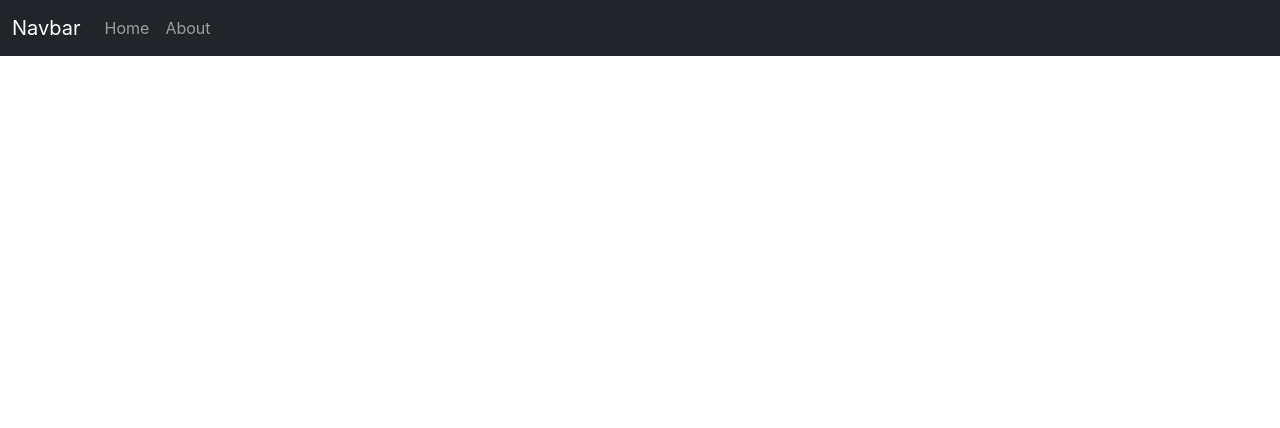
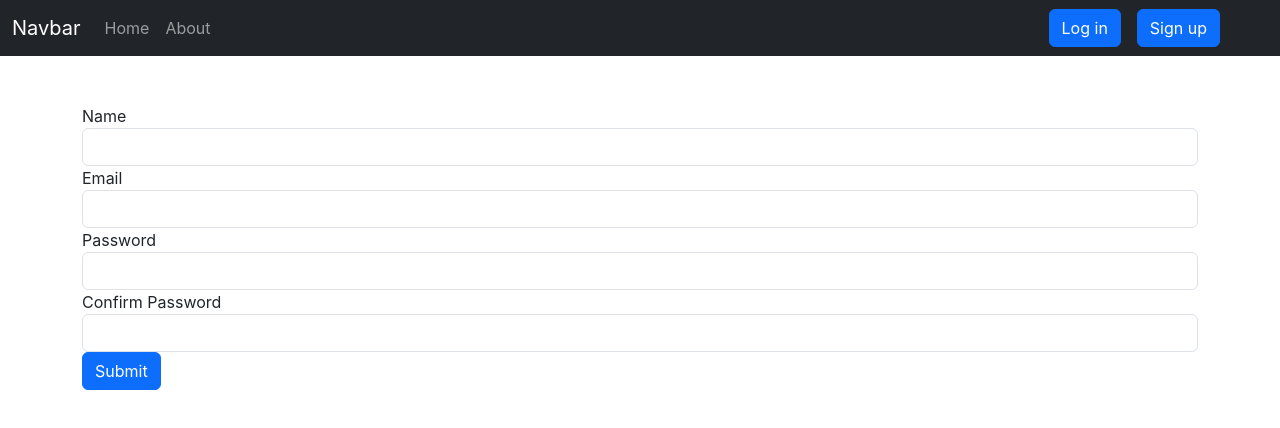
Before and after one commit to BiratBC/NoteDock, a React (Create React App) app in the folder client/: page /signup in a window 1280 px wide. Before the commit this address had no page. Shown: the top 428 px of the page. Built offline with nearby package versions, Linux system fonts and the light colour scheme; the HTML template or start-up script is replaced by a standard one.

Commit message:
components change

```diff
--- a/client/src/App.js
+++ b/client/src/App.js
@@ -5,6 +5,8 @@ import Home from "./components/Home";
 import About from "./components/About";
 import NoteState from "./context/notes/NoteState";
 import { ToastContainer } from 'react-toastify';
+import Signup from "./components/Signup";
+import Login from "./components/Login";
 
 function App() {
   return (
@@ -31,6 +33,8 @@ function App() {
           <Routes>
             <Route exact path="/" element={<Home />} />
             <Route exact path="/about" element={<About />} />
+            <Route exact path="/login" element={<Login />} />
+            <Route exact path="/signup" element={<Signup />} />
           </Routes>
         </BrowserRouter>
       </NoteState>
--- a/client/src/components/AddNote.js
+++ b/client/src/components/AddNote.js
@@ -33,6 +33,7 @@ function AddNote() {
               placeholder="Title"
               onChange={onChange}
               name="title"
+              required
             />
           </div>
 
@@ -45,6 +46,7 @@ function AddNote() {
               placeholder="Description"
               onChange={onChange}
               name="description"
+              required
             />
           </div>
 
@@ -58,6 +60,7 @@ function AddNote() {
               placeholder="tag"
               onChange={onChange}
               name="tag"
+              required
             />
           </div>
 
@@ -67,6 +70,7 @@ function AddNote() {
             type="submit"
             className="btn btn-primary"
             onClick={handleClick}
+            disabled ={note.title.length<5 || note.description.length<10}
           >
             Add Note
           </button>
--- a/client/src/components/Home.js
+++ b/client/src/components/Home.js
@@ -1,5 +1,5 @@
-import React, { useContext } from "react";
-import contextValue from '../context/notes/noteContext';
+import React, { } from "react";
+// import contextValue from '../context/notes/noteContext';
 import Notes from '../components/Notes';
 import AddNote from "./AddNote";
 
--- /dev/null
+++ b/client/src/components/Login.js
@@ -0,0 +1,75 @@
+import React, { useState } from "react";
+import { toast } from "react-toastify";
+
+function Login() {
+  const [input, setInput] = useState({
+    email: "email",
+    password: "",
+  });
+
+  const onChange = (e) => {
+    setInput({ ...input, [e.target.name]: e.target.value });
+  };
+
+  const handleSubmit = async (e) => {
+    e.preventDefault();
+    const host = `http://localhost:5000`;
+    try {
+      const response = await fetch(`${host}/api/auth/login`, {
+        method: "POST",
+        headers: {
+          "Content-Type": "application/json",
+        },
+        body: JSON.stringify({ email: input.email, password: input.password }),
+      });
+      const json = await response.json();
+      console.log(json);
+      if (response.ok) {
+        toast.success("Logged in successfully");
+        localStorage.setItem("token", json.jwtToken);
+
+      }
+
+      // setnotes(notes.concat());
+    } catch (error) {
+      console.error(error.message);
+      toast.error("Invalid username or password");
+    }
+  };
+  return (
+    <>
+      <div className="container my-5">
+        <form onSubmit={handleSubmit}>
+          <div className="">
+            <label htmlFor="email">Email</label>
+            <input
+              type="email"
+              className="form-control"
+              id="email"
+              name="email"
+              aria-describedby="emailHelp"
+              value={input.email}
+              onChange={onChange}
+            />
+          </div>
+          <div className="">
+            <label htmlFor="password">Password</label>
+            <input
+              type="password"
+              className="form-control"
+              id="password"
+              name="password"
+              value={input.password}
+              onChange={onChange}
+            />
+          </div>
+          <button type="submit" className="btn btn-primary">
+            Submit
+          </button>
+        </form>
+      </div>
+    </>
+  );
+}
+
+export default Login;
--- a/client/src/components/Navbar.js
+++ b/client/src/components/Navbar.js
@@ -38,6 +38,10 @@ function Navbar() {
               </NavLink>
             </div>
           </div>
+          <div className="d-flex mx-5">
+            <Link to="/login"><button className="btn btn-primary mx-3">Log in</button></Link>
+            <Link to="/signup"><button className="btn btn-primary">Sign up</button></Link>
+          </div>
         </div>
       </nav>
     </>
--- a/client/src/components/NoteItem.js
+++ b/client/src/components/NoteItem.js
@@ -1,4 +1,4 @@
-import React, { useContext , useState, useEffect} from "react";
+import React, { useContext } from "react";
 import contextValue from "../context/notes/noteContext";
 
 function NoteItem(props) {
--- a/client/src/components/Notes.js
+++ b/client/src/components/Notes.js
@@ -1,4 +1,4 @@
-import React, { useContext, useEffect, useRef , useState} from "react";
+import React, { useContext, useEffect, useRef, useState } from "react";
 import contextValue from "../context/notes/noteContext";
 import NoteItem from "./NoteItem";
 
@@ -7,7 +7,7 @@ function Notes() {
   const { notes, getNotes, editNote } = context;
 
   const [note, setNote] = useState({
-      id : "",
+    id: "",
     etitle: "",
     edescription: "",
     etag: "default",
@@ -16,16 +16,16 @@ function Notes() {
   const onChange = (e) => {
     setNote({
       ...note,
-      [e.target.name] : e.target.value,
-    })
+      [e.target.name]: e.target.value,
+    });
   };
   const updateNote = (currentNote) => {
     ref.current.click();
     setNote({
-      id : currentNote._id,
-      etitle : currentNote.title,
-      edescription : currentNote.description,
-      etag : currentNote.tag
+      id: currentNote._id,
+      etitle: currentNote.title,
+      edescription: currentNote.description,
+      etag: currentNote.tag,
     });
   };
 
@@ -34,7 +34,7 @@ function Notes() {
     console.log("note updated", note);
     editNote(note.id, note.etitle, note.edescription, note.etag);
     refClose.current.click();
-  }
+  };
 
   const ref = useRef(null);
   const refClose = useRef(null);
@@ -45,7 +45,16 @@ function Notes() {
   return (
     <>
       <div className="container">
-      <button type="button" ref = {ref} className="btn btn-primary d-none" data-bs-toggle="modal" data-bs-target="#exampleModal" data-bs-whatever="@mdo">Open modal for @mdo</button>
+        <button
+          type="button"
+          ref={ref}
+          className="btn btn-primary d-none"
+          data-bs-toggle="modal"
+          data-bs-target="#exampleModal"
+          data-bs-whatever="@mdo"
+        >
+          Open modal for @mdo
+        </button>
         <div
           className="modal fade"
           id="exampleModal"
@@ -79,6 +88,7 @@ function Notes() {
                       name="etitle"
                       value={note.etitle}
                       onChange={onChange}
+                      required
                     />
                   </div>
                   <div className="mb-3">
@@ -92,6 +102,8 @@ function Notes() {
                       name="edescription"
                       value={note.edescription}
                       onChange={onChange}
+                      required
+                      minLength={10}
                     />
                   </div>
                   <div className="mb-3">
@@ -104,6 +116,8 @@ function Notes() {
                       name="etag"
                       value={note.etag}
                       onChange={onChange}
+                      minLength={3}
+                      required
                     ></textarea>
                   </div>
                 </form>
@@ -121,6 +135,7 @@ function Notes() {
                   type="button"
                   className="btn btn-primary"
                   onClick={handleClick}
+                  disabled={note.etitle.length < 5 || note.edescription.length <10}
                 >
                   Update Note
                 </button>
@@ -130,13 +145,12 @@ function Notes() {
         </div>
         <div className="row my-3">
           <h2>Your notes</h2>
+          <div className="container">
+            {notes.length === 0 && "No notes to display"}
+          </div>
           {notes.map((note) => {
             return (
-              <NoteItem
-                key={note._id}
-                updateNote={updateNote}
-                note={note}
-              />
+              <NoteItem key={note._id} updateNote={updateNote} note={note} />
             );
           })}
         </div>
--- /dev/null
+++ b/client/src/components/Signup.js
@@ -0,0 +1,99 @@
+import React, { useState } from "react";
+import { toast } from "react-toastify";
+
+function Signup() {
+  const [inputs, setInputs] = useState({
+    name: "",
+    email: "",
+    password: "",
+    cpassword: "",
+  });
+
+  const onChange = (e) => {
+    setInputs({ ...inputs, [e.target.name]: e.target.value });
+  };
+  const handleSubmit = async (e) => {
+    e.preventDefault();
+    try {
+      const host = `http://localhost:5000`;
+      const response = await fetch(`${host}/api/auth/createUser`, {
+        method: "POST",
+        headers: {
+          "Content-Type": "application/json",
+        },
+        body: JSON.stringify({
+          name: inputs.name,
+          email: inputs.email,
+          password: inputs.password,
+        }),
+      });
+      const json = await response.json();
+      console.log(json);
+      if (response.ok) {
+        toast.success("Logged in successfully");
+        localStorage.setItem("token", json.jwtToken);
+      }
+    } catch (error) {
+      console.error(error.message);
+    }
+  };
+
+  return (
+    <>
+      <div className="container my-5">
+        <form onSubmit={handleSubmit}>
+          <div className="">
+            <label htmlFor="email">Name</label>
+            <input
+              type="text"
+              className="form-control"
+              id="name"
+              name="name"
+              value={inputs.name}
+              onChange={onChange}
+            />
+          </div>
+          <div className="">
+            <label htmlFor="email">Email</label>
+            <input
+              type="email"
+              className="form-control"
+              id="email"
+              name="email"
+              aria-describedby="emailHelp"
+              value={inputs.email}
+              onChange={onChange}
+            />
+          </div>
+          <div className="">
+            <label htmlFor="password">Password</label>
+            <input
+              type="password"
+              className="form-control"
+              id="password"
+              name="password"
+              value={inputs.password}
+              onChange={onChange}
+            />
+          </div>
+          <div className="">
+            <label htmlFor="cpassword">Confirm Password</label>
+            <input
+              type="password"
+              className="form-control"
+              id="cpassword"
+              name="cpassword"
+              value={inputs.cpassword}
+              onChange={onChange}
+            />
+          </div>
+          <button type="submit" className="btn btn-primary">
+            Submit
+          </button>
+        </form>
+      </div>
+    </>
+  );
+}
+
+export default Signup;
```
Also changed, not shown: 1 other file (tests, documents, lock files or other folders). Lines whose indentation alone changed are shown as unchanged.
